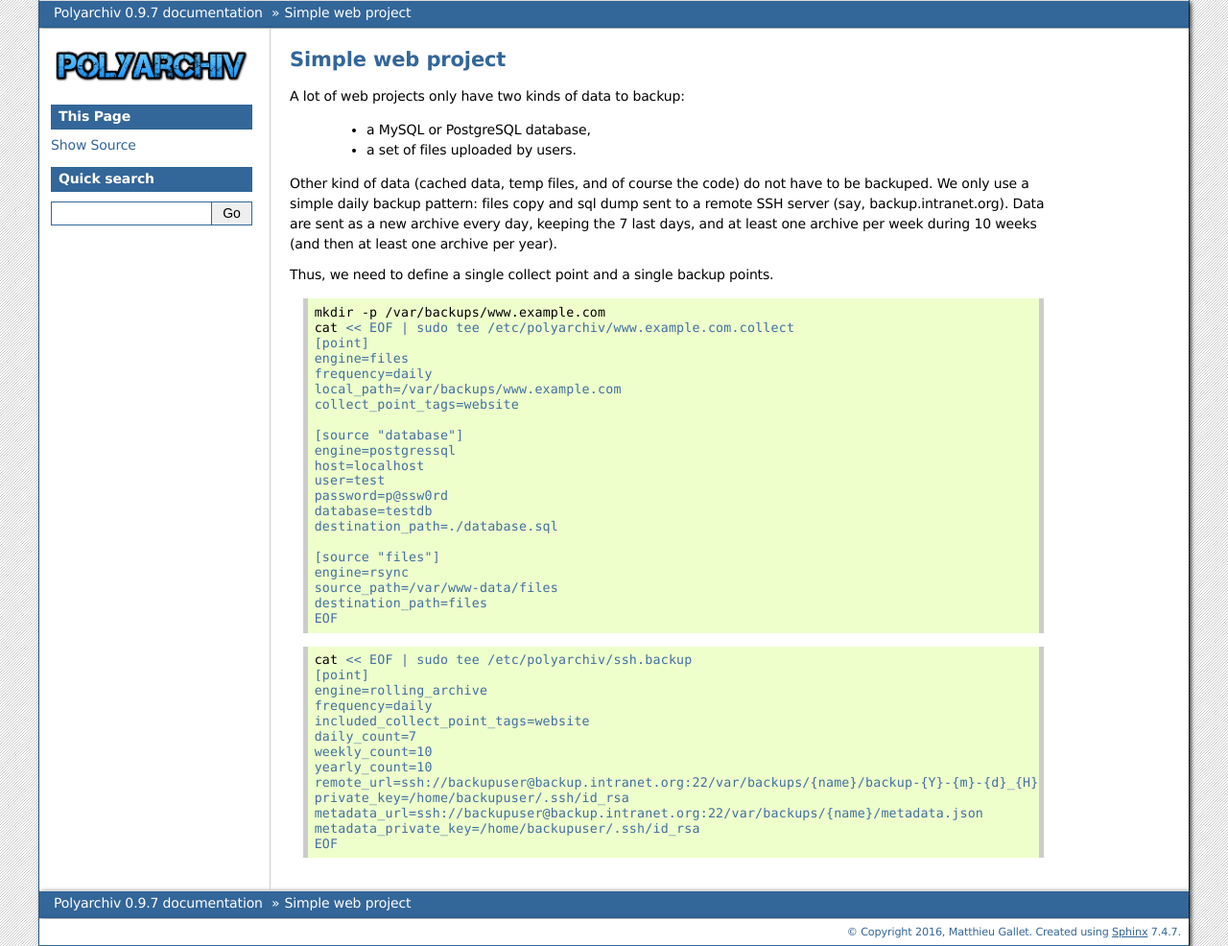
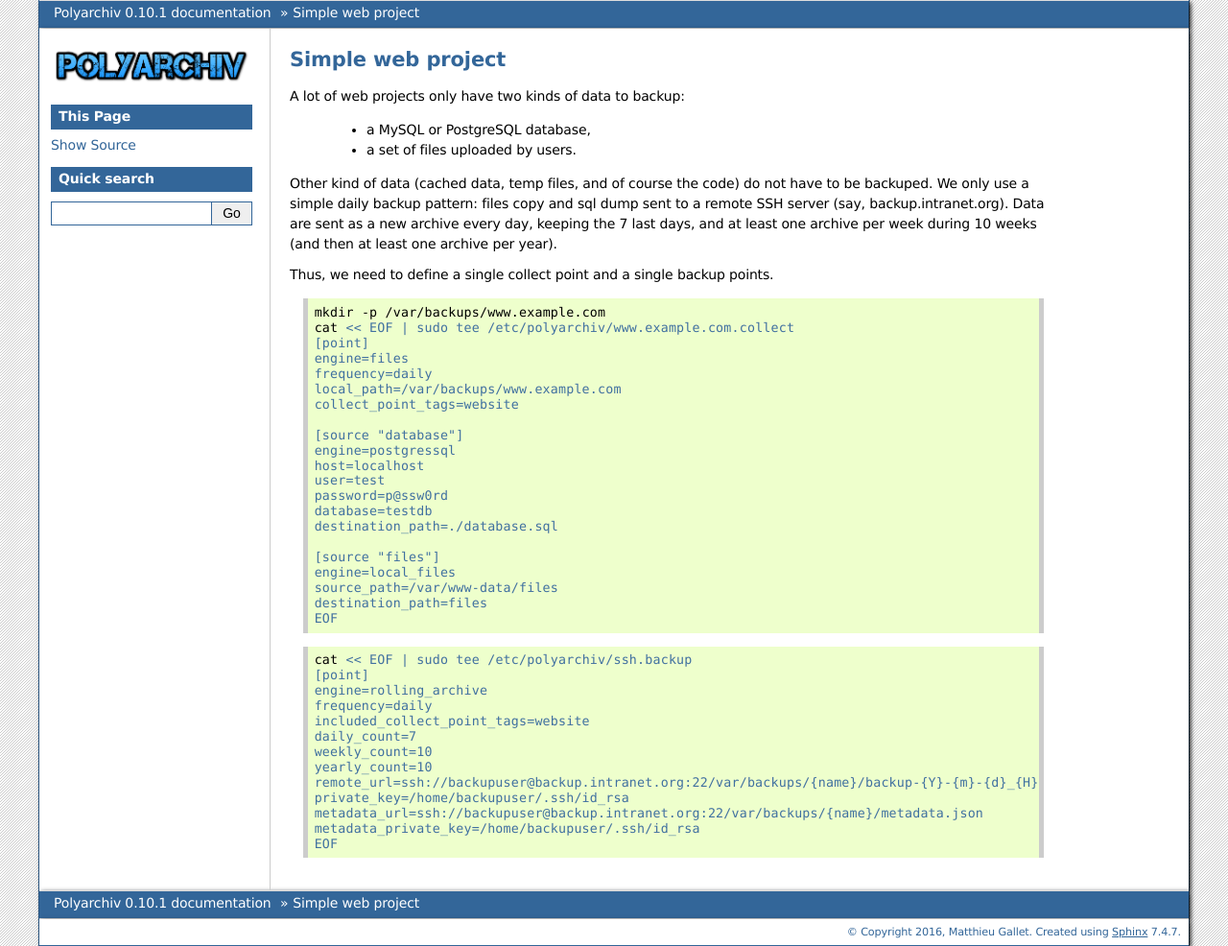
Before and after one commit to d9pouces/PolyArchiv, a Sphinx documentation site: the page built from doc/source/examples/simple.rst, in a window 1280 px wide. Shown: the whole page at 96% size. Built offline with Sphinx 7.4.7, drawn with Linux system fonts in a browser that asks for light colours.

Commit message:
test renaming

```diff
--- a/doc/source/examples/simple.rst
+++ b/doc/source/examples/simple.rst
@@ -33,7 +33,7 @@ Thus, we need to define a single collect point and a single backup points.
   destination_path=./database.sql
 
   [source "files"]
-  engine=rsync
+  engine=local_files
   source_path=/var/www-data/files
   destination_path=files
   EOF
--- a/polyarchiv/__init__.py
+++ b/polyarchiv/__init__.py
@@ -1,4 +1,4 @@
 # -*- coding: utf-8 -*-
 from __future__ import unicode_literals
 __author__ = 'Matthieu Gallet'
-__version__ = '0.9.7'
+__version__ = '0.10.1'
```
Also changed, not shown: 4 other files.
